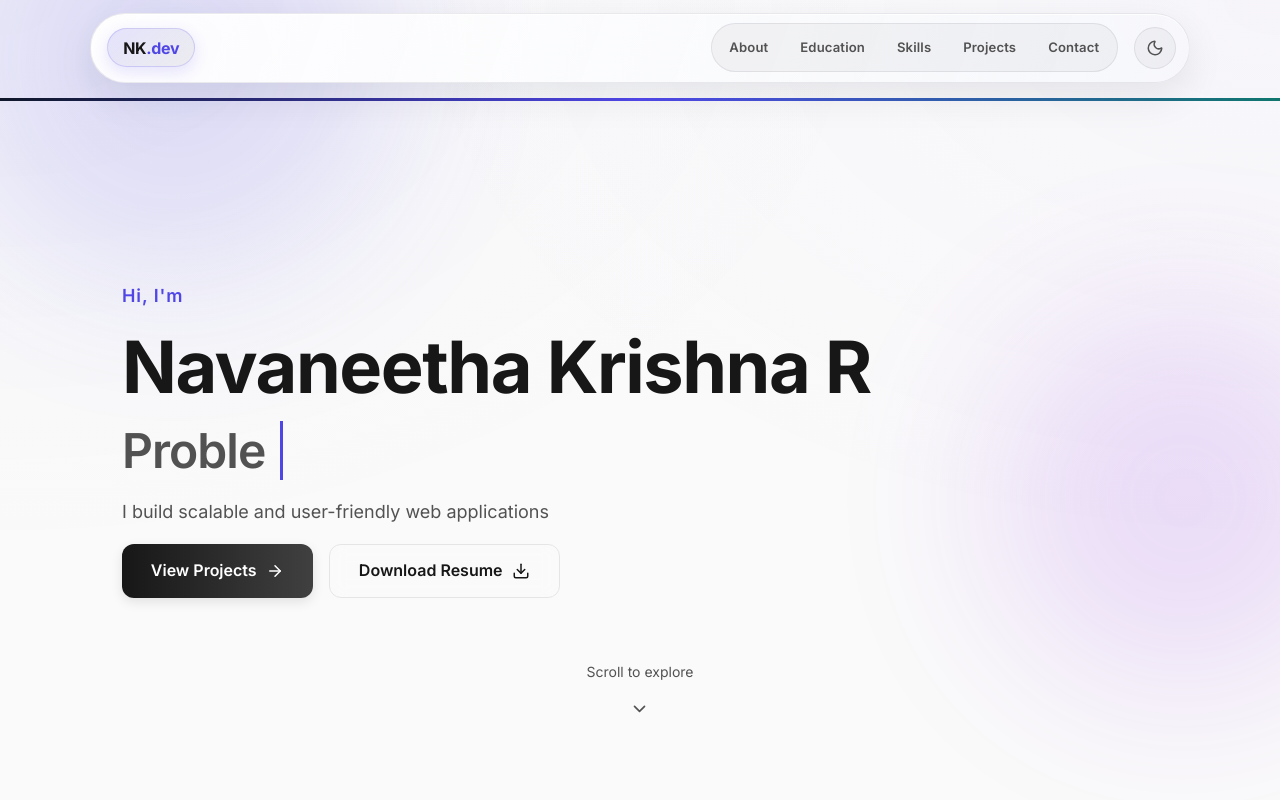
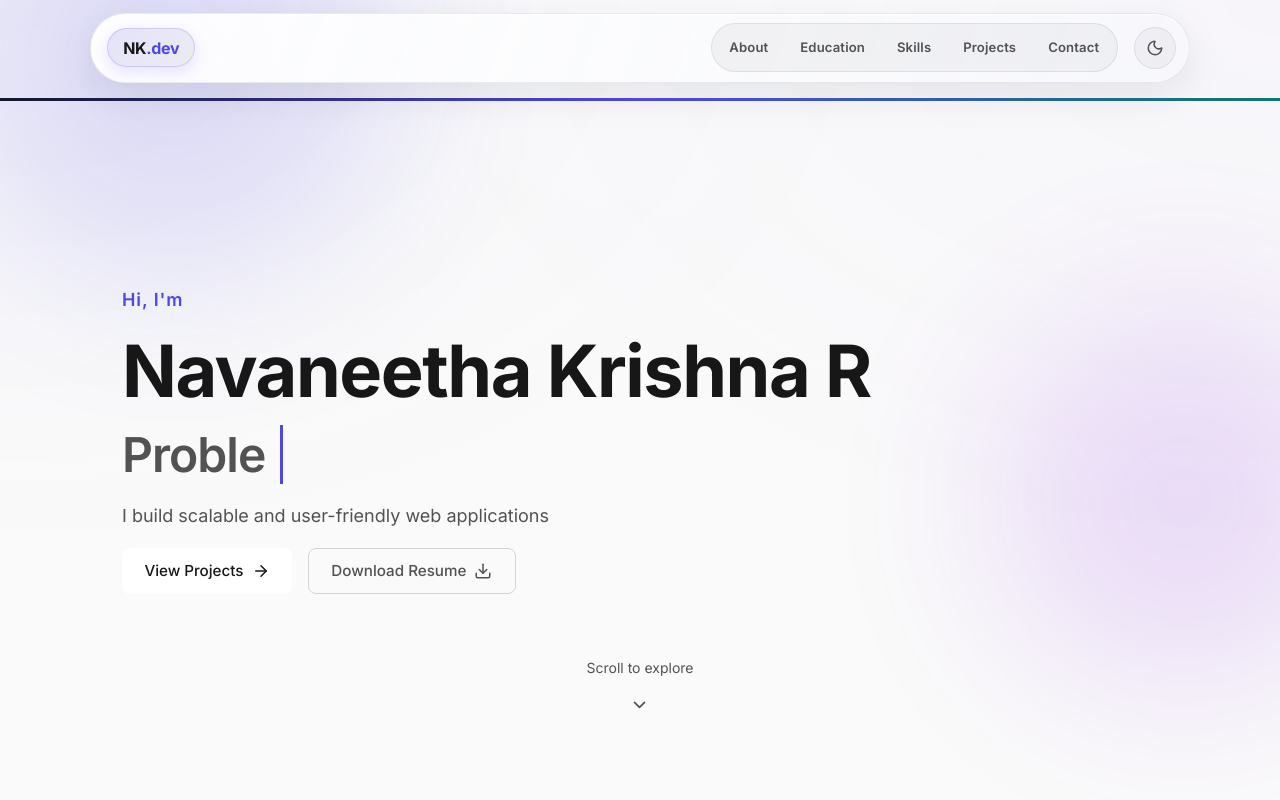
Before and after one commit to NavaneethaKrishna26/Portfolio-2026, a React app: page / in a window 1280 px wide. Shown: the top 800 px of the page. Built offline with nearby package versions, Linux system fonts and the light colour scheme; the HTML template or start-up script is replaced by a standard one.

Commit message:
hero buttons changes

```diff
--- a/src/components/Hero.jsx
+++ b/src/components/Hero.jsx
@@ -100,10 +100,10 @@ const Hero = () => {
 
 
           <motion.div variants={itemVariants} className="hero-btns">
-            <a href="#projects" className="btn btn-primary">
+            <a href="#projects" className="btn btn-hero-primary">
               View Projects <ArrowRight size={18} />
             </a>
-            <a href="/resume.pdf" download="Navaneetha_Krishna_Resume.pdf" className="btn btn-outline">
+            <a href="/resume.pdf" download="Navaneetha_Krishna_Resume.pdf" className="btn btn-hero-secondary">
               Download Resume <Download size={18} />
             </a>
           </motion.div>
--- a/src/index.css
+++ b/src/index.css
@@ -182,6 +182,84 @@ html.dark .btn-outline {
 
 html.dark .btn-outline:hover {
   box-shadow: 0 8px 20px rgba(0, 0, 0, 0.3);
+}
+
+/* Minimal Hero Buttons */
+.btn-hero-primary {
+  background: #ffffff;
+  color: #171717;
+  padding: 0.6rem 1.4rem;
+  border-radius: 0.5rem;
+  font-weight: 500;
+  font-size: 0.95rem;
+  border: none;
+  box-shadow: none;
+  transition: all 0.25s ease-out;
+  gap: 0.5rem;
+}
+
+.btn-hero-primary:hover {
+  transform: scale(1.03);
+  background: #f5f5f5;
+  box-shadow: 0 4px 12px rgba(0, 0, 0, 0.08);
+}
+
+.btn-hero-primary:active {
+  transform: scale(0.98);
+}
+
+html.dark .btn-hero-primary {
+  background: #262626;
+  color: #f5f5f5;
+}
+
+html.dark .btn-hero-primary:hover {
+  background: #333333;
+  box-shadow: 0 4px 12px rgba(255, 255, 255, 0.08);
+}
+
+/* Hero Primary - Arrow Icon Animation */
+.btn-hero-primary svg {
+  transition: transform 0.3s cubic-bezier(0.34, 1.56, 0.64, 1);
+}
+
+.btn-hero-primary:hover svg {
+  transform: translateX(3px);
+}
+
+/* Minimal Hero Secondary Button */
+.btn-hero-secondary {
+  background: transparent;
+  color: #525252;
+  padding: 0.6rem 1.4rem;
+  border-radius: 0.5rem;
+  font-weight: 500;
+  font-size: 0.95rem;
+  border: 1.5px solid #d4d4d4;
+  box-shadow: none;
+  transition: all 0.25s ease-out;
+  gap: 0.5rem;
+}
+
+.btn-hero-secondary:hover {
+  border-color: #a3a3a3;
+  color: #171717;
+  background: rgba(0, 0, 0, 0.02);
+}
+
+.btn-hero-secondary:active {
+  transform: scale(0.98);
+}
+
+html.dark .btn-hero-secondary {
+  border-color: #525252;
+  color: #a3a3a3;
+}
+
+html.dark .btn-hero-secondary:hover {
+  border-color: #737373;
+  color: #d4d4d4;
+  background: rgba(255, 255, 255, 0.04);
 }
 
 /* Tags */
```
